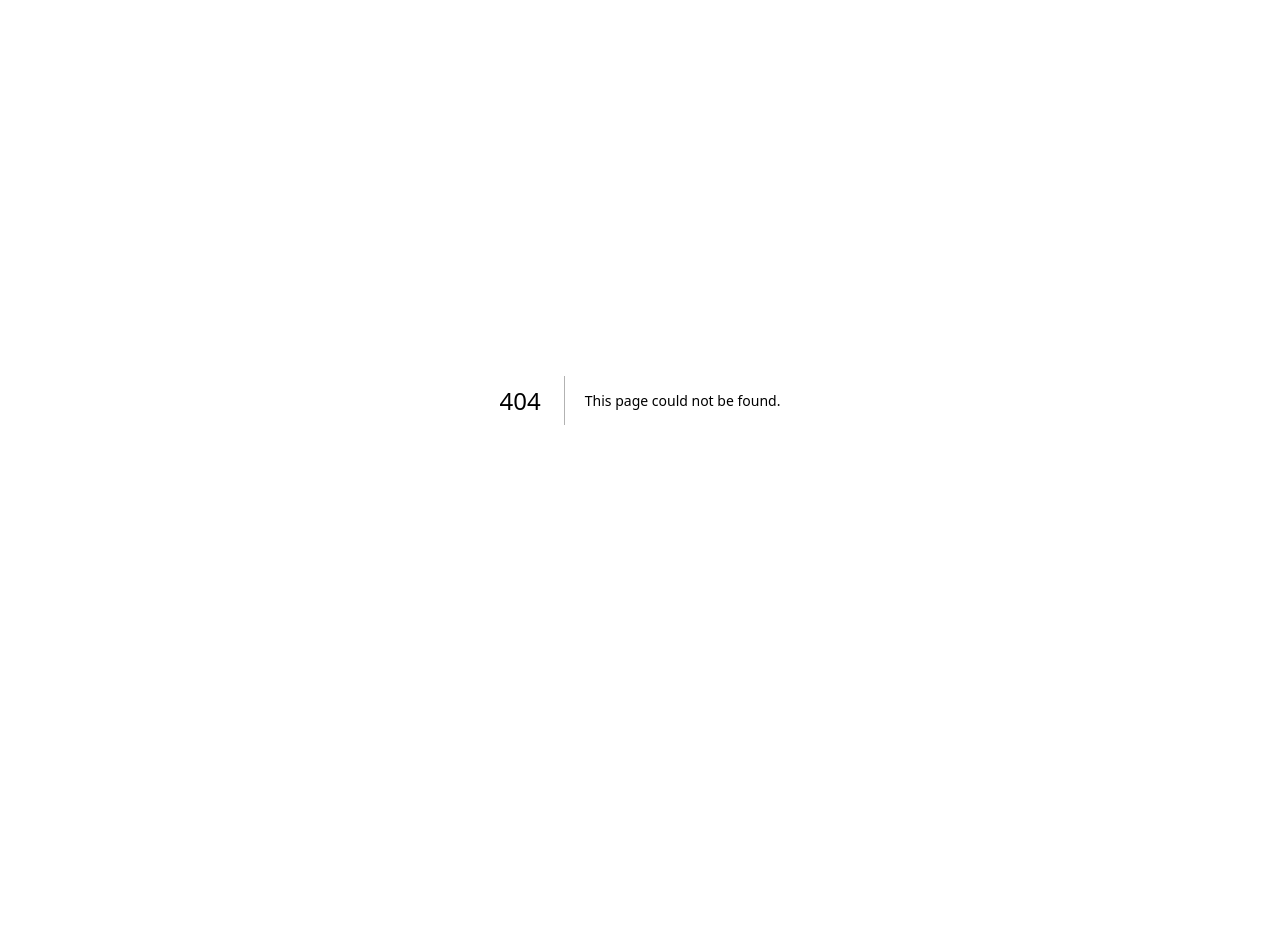
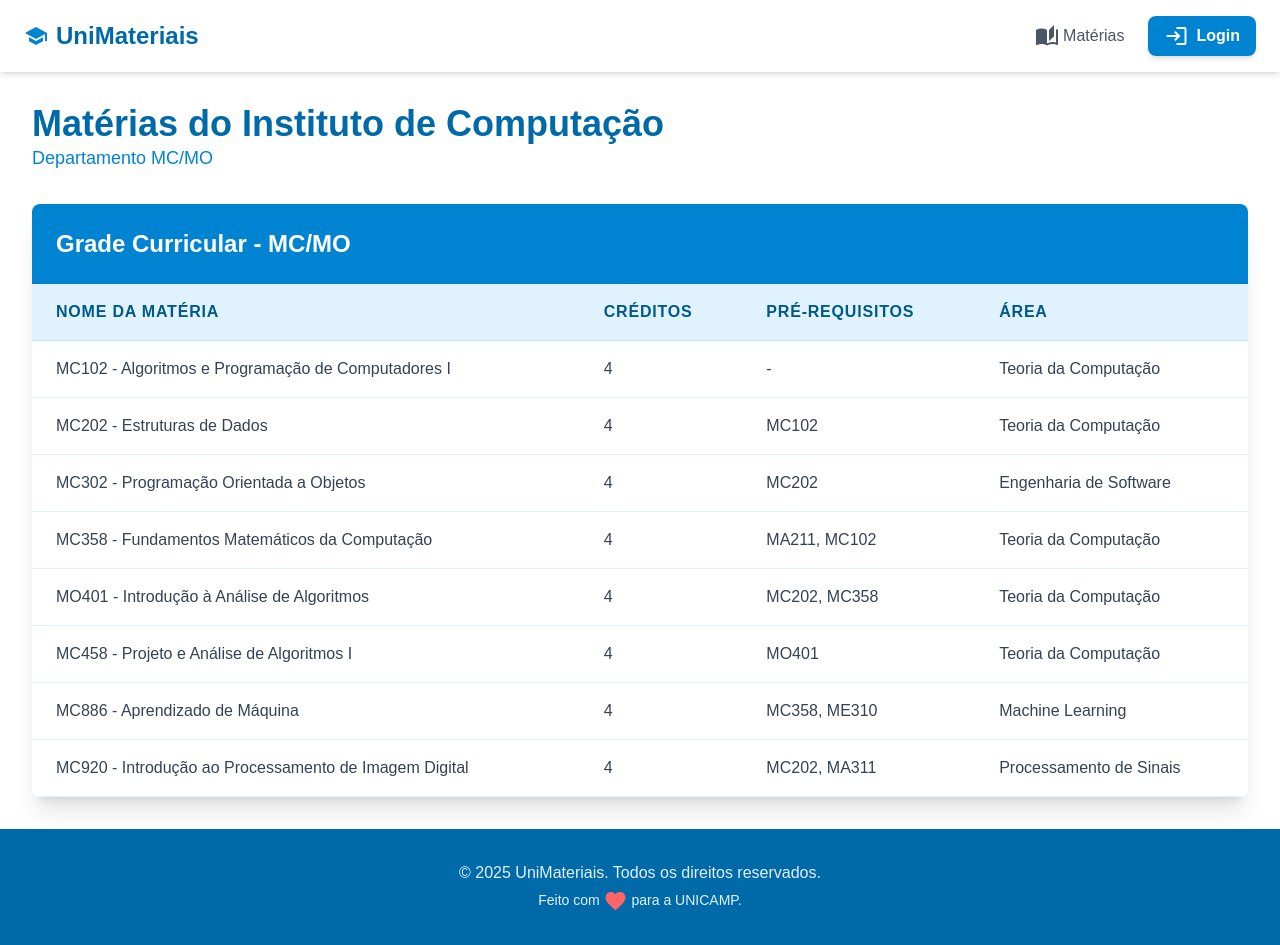
Before and after one commit to lucasvaladareslima/projeto-final-mc322, a Next.js app in the folder frontend/: page /disciplinas/mc in a window 1280 px wide. Before the commit this address had no page. Before the commit the page ends 800 px from the top, so only its background shows below. Built offline with nearby package versions, Linux system fonts and the light colour scheme.

Commit message:
Homapage do login  e disciplinas da computação

```diff
--- /dev/null
+++ b/frontend/src/app/(pages)/conta/page.tsx
@@ -0,0 +1,47 @@
+import React from 'react';
+import Link from 'next/link';
+import PendingTasksCard from '@/components/PendingTasksCard';
+import Header from '@/components/Header';
+import Footer from '@/components/Footer';
+import type { Task } from '@/types';
+
+// Dados de exemplo
+const pendingTasksData: Task[] = [
+  { name: 'Trabalho de Cálculo Vetorial', subject: 'Cálculo II', dueDate: '2025-07-15' },
+  { name: 'Prova de Algoritmos', subject: 'Estrutura de Dados', dueDate: '2025-07-22' },
+  { name: 'Apresentação de Projeto', subject: 'Engenharia de Software', dueDate: '2025-08-01' },
+  { name: 'Lista de Exercícios', subject: 'Física Experimental', dueDate: '2025-07-29' },
+  { name: 'Seminário de IA', subject: 'Inteligência Artificial', dueDate: '2025-08-10' },
+];
+
+export default function AccountPage() {
+  return (
+    <>
+      <Header />
+      <div className="container mx-auto p-4 md:p-8">
+        {/* Header específico da página */}
+        <header className="flex justify-between items-center mb-10">
+          <h1 className="text-3xl font-bold text-blue-700">Minhas Disciplinas</h1>
+        </header>
+
+        {/* Links para outras seções */}
+        <div className="flex flex-col items-center mb-10 space-y-6">
+          <Link href="/conta/disciplinas-atuais" className="py-5 px-10 btn bg-blue-600 text-white border border-blue-700 hover:bg-blue-700 w-full max-w-md text-center">
+            <span className="material-icons mr-2 align-middle">school</span>
+            Disciplinas Atuais
+          </Link>
+          <Link href="/conta/disciplinas-passadas" className="py-5 px-10 btn bg-blue-600 text-white border border-blue-700 hover:bg-blue-700 focus:ring-blue-400 w-full max-w-md text-center">
+            <span className="material-icons mr-2 align-middle">history</span>
+            Disciplinas Passadas
+          </Link>
+        </div>
+
+        {/* Tarefas pendentes */}
+        <div className="grid grid-cols-1">
+          <PendingTasksCard tasks={pendingTasksData} />
+        </div>
+      </div>
+      <Footer />
+    </>
+  );
+}
--- /dev/null
+++ b/frontend/src/app/(pages)/disciplinas/mc/page.tsx
@@ -0,0 +1,33 @@
+import React from 'react';
+import SubjectTable from '@/components/SubjectTable'; // Componente de tabela
+import Header from '@/components/Header';
+import Footer from '@/components/Footer';
+import type { Subject } from '@/types/index';
+
+// Dados das disciplinas
+const computerScienceSubjects: Subject[] = [
+  { code: 'MC102', name: 'Algoritmos e Programação de Computadores I', credits: 4, prerequisites: '-', area: 'Teoria da Computação' },
+  { code: 'MC202', name: 'Estruturas de Dados', credits: 4, prerequisites: 'MC102', area: 'Teoria da Computação' },
+  { code: 'MC302', name: 'Programação Orientada a Objetos', credits: 4, prerequisites: 'MC202', area: 'Engenharia de Software' },
+  { code: 'MC358', name: 'Fundamentos Matemáticos da Computação', credits: 4, prerequisites: 'MA211, MC102', area: 'Teoria da Computação' },
+  { code: 'MO401', name: 'Introdução à Análise de Algoritmos', credits: 4, prerequisites: 'MC202, MC358', area: 'Teoria da Computação' },
+  { code: 'MC458', name: 'Projeto e Análise de Algoritmos I', credits: 4, prerequisites: 'MO401', area: 'Teoria da Computação' },
+  { code: 'MC886', name: 'Aprendizado de Máquina', credits: 4, prerequisites: 'MC358, ME310', area: 'Machine Learning' },
+  { code: 'MC920', name: 'Introdução ao Processamento de Imagem Digital', credits: 4, prerequisites: 'MC202, MA311', area: 'Processamento de Sinais' },
+];
+
+export default function ComputacaoPage() {
+  return (
+    <>
+      <Header />
+      <div className="container mx-auto p-4 sm:p-8">
+        <header className="mb-8">
+          <h1 className="text-4xl font-bold text-sky-700">Matérias do Instituto de Computação</h1>
+          <p className="text-lg text-sky-600">Departamento MC/MO</p>
+        </header>
+        <SubjectTable subjects={computerScienceSubjects} />
+      </div>
+      <Footer />
+    </>
+  );
+}
--- a/frontend/src/app/(pages)/login/page.tsx
+++ b/frontend/src/app/(pages)/login/page.tsx
@@ -6,8 +6,8 @@ import Link from 'next/link';
 
 export default function LoginPage() {
   return (
-    <main className="flex flex-1 flex-col items-center justify-center py-12 px-4 sm:px-6 lg:px-8">
-      <div className="w-full max-w-md space-y-8 rounded-xl bg-[var(--accent-color)] p-8 shadow-xl">
+    <main className="text-black flex flex-1 flex-col items-center justify-center py-12 px-4 sm:px-6 lg:px-8">
+      <div className="w-full max-w-md space-y-8 rounded-xl bg-sky-500 p-8 shadow-xl">
         <div>
           <h2 className="mt-6 text-center text-3xl font-extrabold text-[var(--text-color)]">
             Bem-vindo de volta
@@ -17,7 +17,9 @@ export default function LoginPage() {
           </p>
         </div>
         <form className="mt-8 space-y-6">
-          <input name="remember" type="hidden" value="true" />
+
+          <input name="remember" type="hidden" value="true" className="border border-black px-4" />
+
           <div className="rounded-md shadow-sm -space-y-px">
             <div>
               <label htmlFor="email-address" className="sr-only">Email</label>
@@ -54,7 +56,7 @@ export default function LoginPage() {
           <div>
             <button
               type="submit"
-              className="btn-primary group relative flex w-full justify-center rounded-md border border-transparent py-3 px-4 text-sm font-medium text-white focus:outline-none focus:ring-2 focus:ring-[var(--primary-color)] focus:ring-offset-2"
+              className="btn-primary group relative flex w-full justify-center rounded-md border border-black py-3 px-4 text-sm font-medium text-black bg-sky-200"
             >
               Entrar
             </button>
--- a/frontend/src/app/globals.css
+++ b/frontend/src/app/globals.css
@@ -30,3 +30,23 @@ body {
   color: var(--foreground);
   font-family: Arial, Helvetica, sans-serif;
 }
+
+/* Adicione estas classes ao final de src/app/globals.css */
+
+
+
+.btn-primary-dark {
+  @apply bg-blue-700 text-white hover:bg-blue-800 focus:ring-blue-500;
+}
+
+.table-header {
+  @apply bg-blue-100 text-blue-800 font-semibold;
+}
+
+.table-cell {
+  @apply px-6 py-4 whitespace-nowrap text-sm text-gray-700;
+}
+
+.card {
+  @apply bg-white rounded-xl shadow-lg p-6;
+}
--- /dev/null
+++ b/frontend/src/components/PendingTasksCard.tsx
@@ -0,0 +1,47 @@
+import React from 'react';
+import type { Task } from '@/types';
+
+interface PendingTasksCardProps {
+  tasks: Task[];
+}
+
+const PendingTasksCard: React.FC<PendingTasksCardProps> = ({ tasks }) => {
+  return (
+    <div className="card w-full">
+      <h2 className="text-2xl font-semibold text-blue-700 mb-6 flex items-center">
+        <span className="material-icons mr-2 align-middle">pending_actions</span>
+        Tarefas Pendentes
+      </h2>
+
+      {/* AQUI ESTÁ A LÓGICA: Mostra a tabela se houver tarefas, ou uma mensagem se não houver. */}
+      {tasks.length > 0 ? (
+        <div className="overflow-x-auto rounded-lg border border-blue-200">
+          <table className="min-w-full divide-y divide-blue-200">
+            <thead className="table-header">
+              <tr>
+                <th scope="col" className="px-6 py-3 text-left text-xs font-medium uppercase tracking-wider">Nome da Tarefa</th>
+                <th scope="col" className="px-6 py-3 text-left text-xs font-medium uppercase tracking-wider">Disciplina</th>
+                <th scope="col" className="px-6 py-3 text-left text-xs font-medium uppercase tracking-wider">Data de Entrega</th>
+              </tr>
+            </thead>
+            <tbody className="bg-white divide-y divide-blue-200">
+              {tasks.map((task) => (
+                <tr key={task.name}>
+                  <td className="table-cell">{task.name}</td>
+                  <td className="table-cell">{task.subject}</td>
+                  <td className="table-cell">{task.dueDate}</td>
+                </tr>
+              ))}
+            </tbody>
+          </table>
+        </div>
+      ) : (
+        <p className="mt-4 text-sm text-gray-500 text-center">
+          Nenhuma tarefa pendente no momento. Bom trabalho!
+        </p>
+      )}
+    </div>
+  );
+};
+
+export default PendingTasksCard;
--- /dev/null
+++ b/frontend/src/components/SubjectTable.tsx
@@ -0,0 +1,38 @@
+import React from 'react';
+import type { Subject } from '@/types/index'; // Importando nosso tipo
+
+// O componente da tabela recebe a lista de matérias como uma prop
+const SubjectTable: React.FC<{ subjects: Subject[] }> = ({ subjects }) => {
+  return (
+    <div className="bg-white shadow-xl rounded-lg overflow-hidden">
+      <div className="p-6 bg-sky-600 text-white">
+        <h2 className="text-2xl font-semibold">Grade Curricular - MC/MO</h2>
+      </div>
+      <div className="overflow-x-auto">
+        <table className="min-w-full bg-white">
+          <thead className="bg-sky-100 border-b border-sky-200">
+            <tr>
+              <th className="text-left py-4 px-6 text-sky-800 font-semibold uppercase tracking-wider">Nome da Matéria</th>
+              <th className="text-left py-4 px-6 text-sky-800 font-semibold uppercase tracking-wider">Créditos</th>
+              <th className="text-left py-4 px-6 text-sky-800 font-semibold uppercase tracking-wider">Pré-Requisitos</th>
+              <th className="text-left py-4 px-6 text-sky-800 font-semibold uppercase tracking-wider">Área</th>
+            </tr>
+          </thead>
+          <tbody className="text-gray-700">
+            {/* AQUI ESTÁ A MÁGICA: Usamos .map() para criar uma linha para cada matéria */}
+            {subjects.map((subject) => (
+              <tr key={subject.code} className="border-b border-sky-100 hover:bg-sky-50 transition-colors duration-150">
+                <td className="py-4 px-6">{subject.code} - {subject.name}</td>
+                <td className="py-4 px-6">{subject.credits}</td>
+                <td className="py-4 px-6">{subject.prerequisites}</td>
+                <td className="py-4 px-6">{subject.area}</td>
+              </tr>
+            ))}
+          </tbody>
+        </table>
+      </div>
+    </div>
+  );
+};
+
+export default SubjectTable;
--- /dev/null
+++ b/frontend/src/types/index.ts
@@ -0,0 +1,13 @@
+export interface Subject {
+  code: string;
+  name: string;
+  credits: number;
+  prerequisites: string;
+  area: string;
+}
+
+export interface Task {
+  name: string;
+  subject: string;
+  dueDate: string;
+}
```
